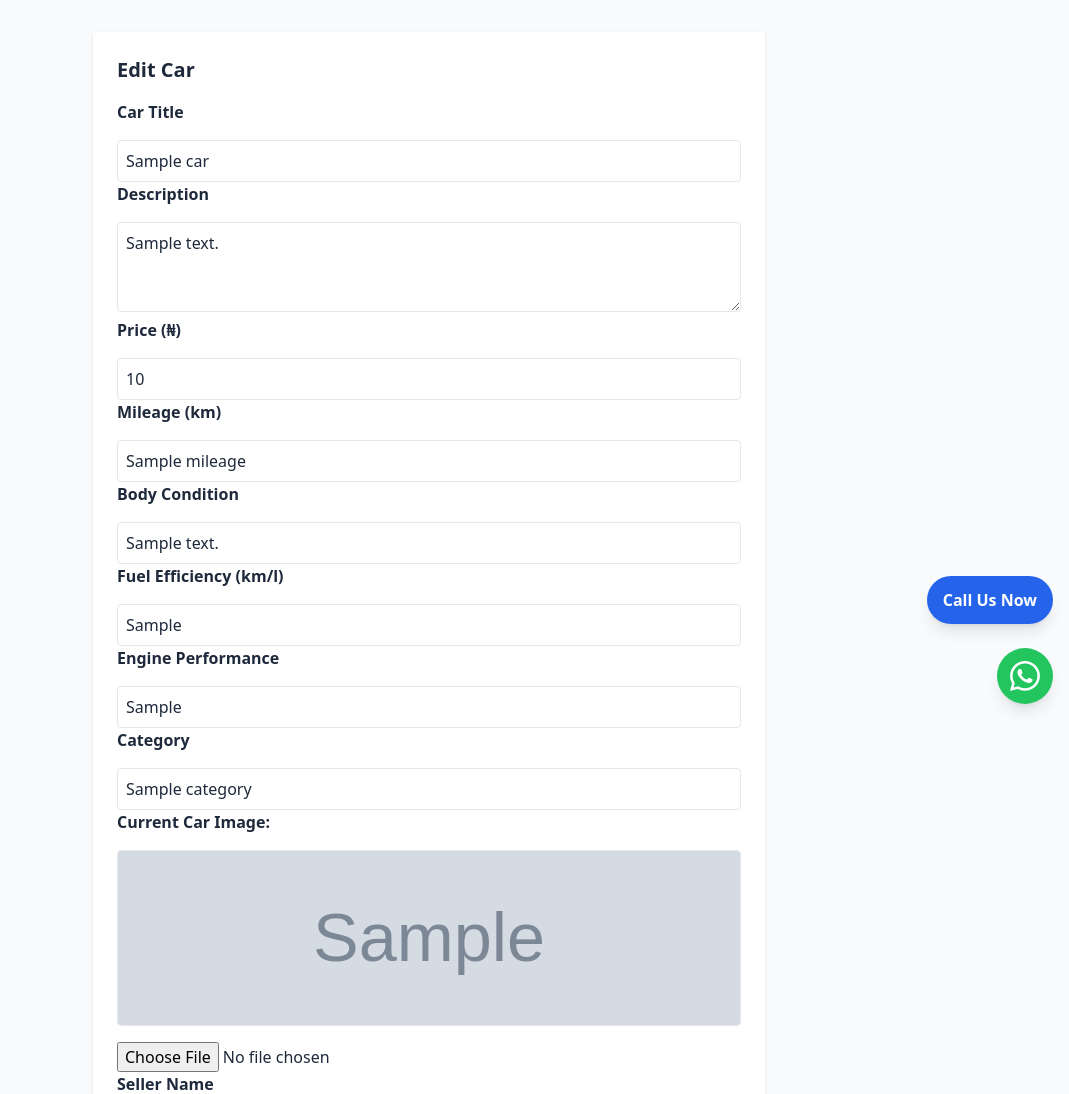
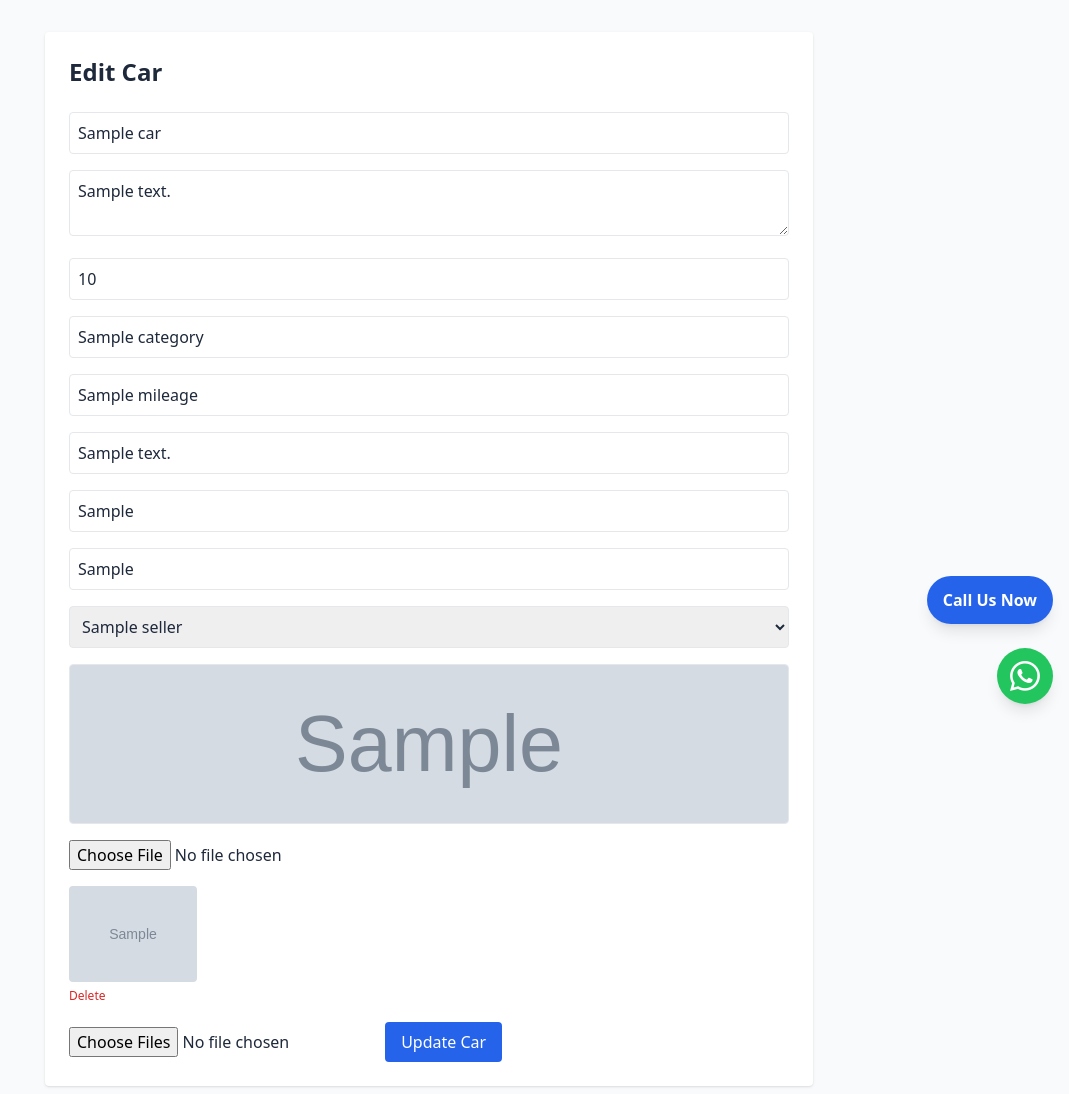
Before and after one commit to Tiamiyu-Shams/stellarmotors, a Flask app: template templates/edit_car.html in a window 1280 px wide. Shown: the part 80-1174 px from the top of the page, without its empty margins (211-1280 px from the left). Run offline with Flask 3, Linux system fonts and the light colour scheme; the template is opened without the code that fills it: most values are stand-ins (such as "Sample title", 1, 10 or a date in 2020); grey boxes marked "Sample" are stand-in pictures; parts of the project's set-up code (start-up, migrations or seed data) failed here and were passed over; some libraries are stand-ins or nearby versions.

Commit message:
Update edit_car.html

```diff
--- a/templates/edit_car.html
+++ b/templates/edit_car.html
@@ -1,68 +1,59 @@
 {% extends "base.html" %}
-{% block title %}Edit Car — Stellar Motors{% endblock %}
+{% block title %}Edit Car{% endblock %}
+
 {% block content %}
-<div class="max-w-2xl mx-auto bg-white p-6 rounded shadow">
-  <h2 class="text-xl font-bold mb-4">Edit Car</h2>
+<div class="max-w-3xl mx-auto bg-white p-6 rounded shadow">
+
+  <h2 class="text-2xl font-bold mb-6">Edit Car</h2>
+
   <form method="POST" enctype="multipart/form-data" class="space-y-4">
 
-  <!-- Car Title -->
-  <label class="font-semibold">Car Title</label>
-  <input name="title" value="{{ car['title'] }}" class="w-full p-2 border rounded" required>
+    <input name="title" value="{{ car.title }}" class="w-full border p-2 rounded" required>
 
-  <!-- Description -->
-  <label class="font-semibold">Description</label>
-  <textarea name="description" class="w-full p-2 border rounded" rows="3">{{ car['description'] }}</textarea>
+    <textarea name="description" class="w-full border p-2 rounded">{{ car.description }}</textarea>
 
-  <!-- Price (formatted in Naira) -->
-  <label class="font-semibold">Price (₦)</label>
-  <input name="price"
-         value="{{ '{:,.0f}'.format(car['price']|float) }}"
-         class="w-full p-2 border rounded"
-         placeholder="e.g., 2,450,000">
+    <input name="price" type="number" value="{{ car.price }}" class="w-full border p-2 rounded">
 
-  <!-- Mileage -->
-  <label class="font-semibold">Mileage (km)</label>
-  <input name="mileage" value="{{ car['mileage'] or '' }}" class="w-full p-2 border rounded" placeholder="e.g., 45,000">
+    <input name="category" value="{{ car.category }}" class="w-full border p-2 rounded">
 
-  <!-- Body Condition -->
-  <label class="font-semibold">Body Condition</label>
-  <input name="body_condition" value="{{ car['body_condition'] or '' }}" class="w-full p-2 border rounded" placeholder="e.g., Excellent / Good / Fair">
+    <input name="mileage" value="{{ car.mileage }}" class="w-full border p-2 rounded">
 
-  <!-- Fuel Efficiency -->
-  <label class="font-semibold">Fuel Efficiency (km/l)</label>
-  <input name="fuel_efficiency" value="{{ car['fuel_efficiency'] or '' }}" class="w-full p-2 border rounded" placeholder="e.g., 12 km/l">
+    <input name="body_condition" value="{{ car.body_condition }}" class="w-full border p-2 rounded">
 
-  <!-- Engine Performance -->
-  <label class="font-semibold">Engine Performance</label>
-  <input name="engine_performance" value="{{ car['engine_performance'] or '' }}" class="w-full p-2 border rounded" placeholder="e.g., Strong / Normal">
+    <input name="fuel_efficiency" value="{{ car.fuel_efficiency }}" class="w-full border p-2 rounded">
 
-  <!-- Category -->
-  <label class="font-semibold">Category</label>
-  <input name="category" value="{{ car['category'] or '' }}" class="w-full p-2 border rounded" placeholder="e.g., Toyota / Honda / SUV">
+    <input name="engine_performance" value="{{ car.engine_performance }}" class="w-full border p-2 rounded">
 
-  <!-- Main Car Image -->
-  <label class="font-semibold">Current Car Image:</label>
-  <img id="carEditPreview" src="{{ car['image'] }}" class="w-full h-44 object-cover rounded border mb-2">
-  <input type="hidden" name="current_image" value="{{ car['image'] }}">
-  <input type="file" name="image" accept="image/*" onchange="previewImage(event,'carEditPreview')" class="w-full">
+    <!-- Seller -->
+    <select name="seller_id" class="w-full border p-2 rounded">
+      {% for s in sellers %}
+      <option value="{{ s.id }}" {% if s.id == car.seller_id %}selected{% endif %}>
+        {{ s.name }}
+      </option>
+      {% endfor %}
+    </select>
 
-  <!-- Seller Name -->
-  <label class="font-semibold">Seller Name</label>
-  <input name="seller_name" value="{{ car['seller_name'] }}" class="w-full p-2 border rounded">
+    <!-- Main Image -->
+    <img src="{{ car.main_image }}" class="h-40 w-full object-cover rounded border">
+    <input type="file" name="main_image">
 
-  <!-- Seller Photo -->
-  <label class="font-semibold">Current Seller Photo:</label>
-  <img id="sellerEditPreview" src="{{ car['seller_photo'] }}" class="h-20 w-20 object-cover rounded-full border mb-2">
-  <input type="hidden" name="current_seller_photo" value="{{ car['seller_photo'] }}">
-  <input type="file" name="seller_photo" accept="image/*" onchange="previewImage(event,'sellerEditPreview')" class="w-full">
+    <!-- Existing Extra Images -->
+    {% if images %}
+    <div class="grid grid-cols-4 gap-3">
+      {% for img in images %}
+      <div>
+        <img src="{{ img.image_path }}" class="h-24 object-cover rounded">
+        <a href="{{ url_for('admin.delete_car_image', image_id=img.id, car_id=car.id) }}"
+           class="text-xs text-red-600">Delete</a>
+      </div>
+      {% endfor %}
+    </div>
+    {% endif %}
 
-  <!-- Buttons -->
-  <div class="flex gap-3">
-    <button class="bg-primary-900 text-white px-4 py-2 rounded">Save changes</button>
-    <a href="{{ url_for('admin.dashboard') }}" class="px-4 py-2 bg-slate-200 rounded">Cancel</a>
-  </div>
+    <input type="file" name="images" multiple>
 
-</form>
+    <button class="bg-blue-600 text-white px-4 py-2 rounded">Update Car</button>
 
+  </form>
 </div>
 {% endblock %}
```
